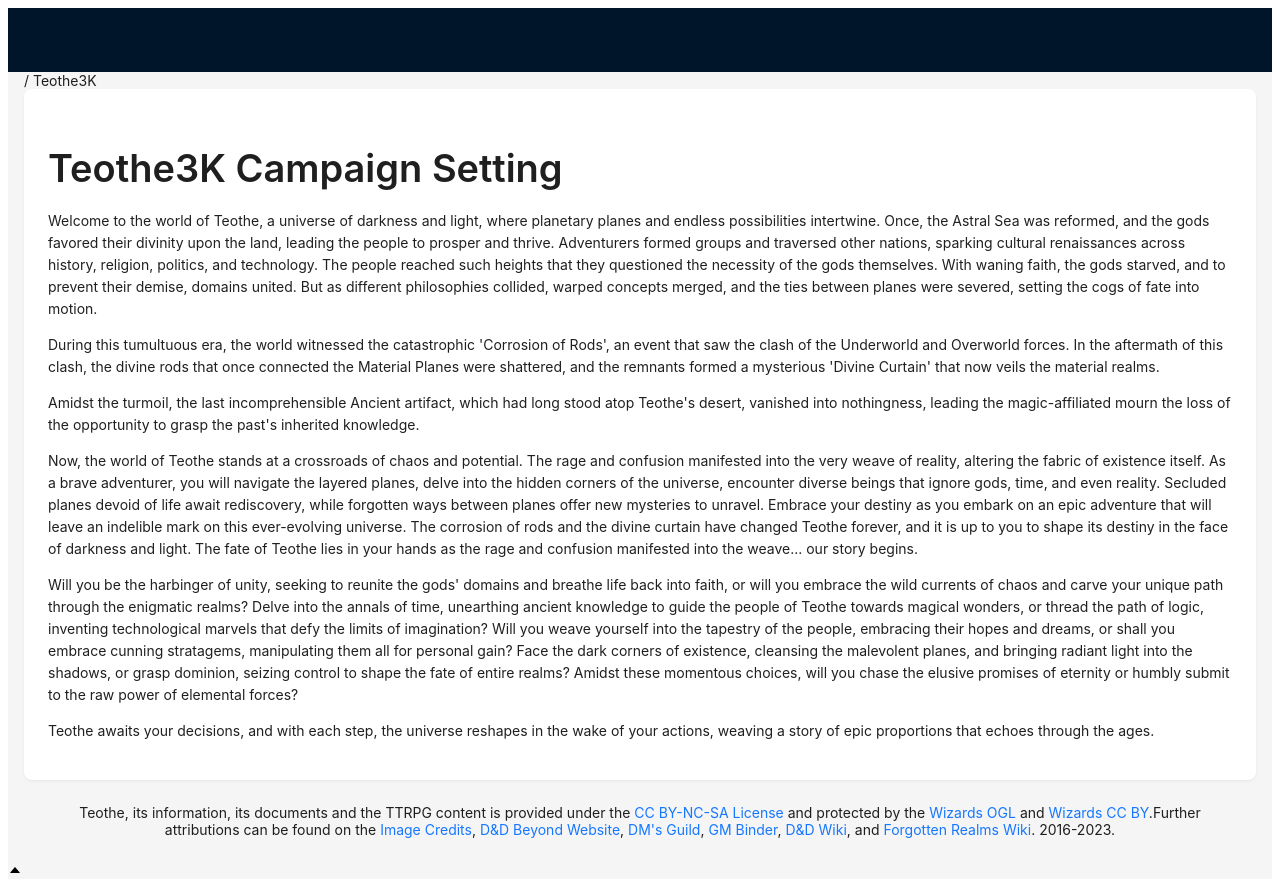
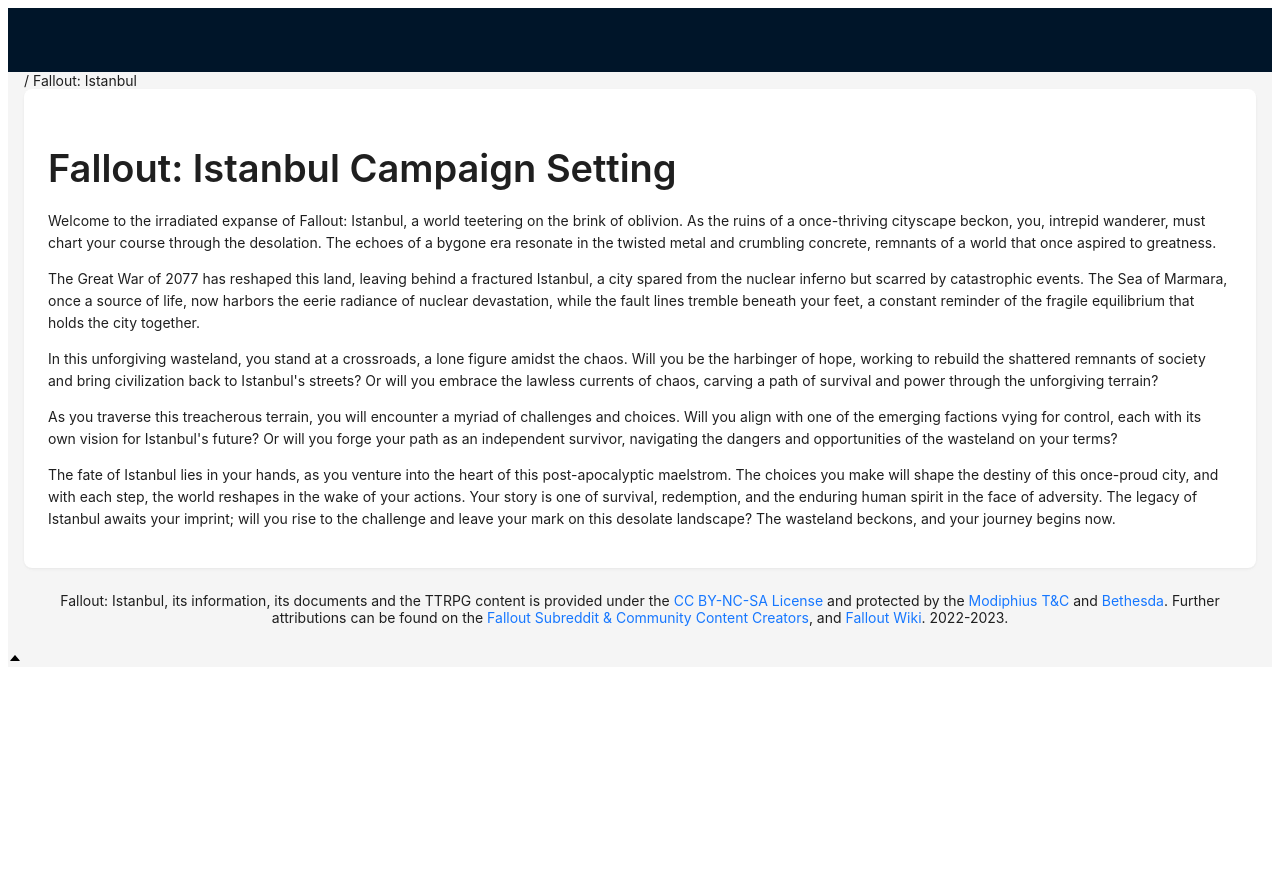
Before and after one commit to ozgurozbek/fallout, a Next.js app: page /Dashboard in a window 1280 px wide. After the commit the page ends 800 px from the top, so only its background shows below. Built offline with nearby package versions, Linux system fonts and the light colour scheme.

Commit message:
Update some text and credits

```diff
--- a/pages/Dashboard.tsx
+++ b/pages/Dashboard.tsx
@@ -16,25 +16,24 @@ export default function Dashboard() {
     <Layout>
       <Header style={{ padding: "0px" }} />
       <Content id="PageContent" style={{ margin: "0 16px" }}>
-        <GetCrumbs path="Teothe3K" />
+        <GetCrumbs path="Fallout: Istanbul" />
         <Card bordered={false} className="w-full">
           <SimpleContent
             contentProps={{
-              title: "Teothe3K Campaign Setting",
+              title: "Fallout: Istanbul Campaign Setting",
               text: [
-                "Welcome to the world of Teothe, a universe of darkness and light, where planetary planes and endless possibilities intertwine. Once, the Astral Sea was reformed, and the gods favored their divinity upon the land, leading the people to prosper and thrive. Adventurers formed groups and traversed other nations, sparking cultural renaissances across history, religion, politics, and technology. The people reached such heights that they questioned the necessity of the gods themselves. With waning faith, the gods starved, and to prevent their demise, domains united. But as different philosophies collided, warped concepts merged, and the ties between planes were severed, setting the cogs of fate into motion.",
-                "During this tumultuous era, the world witnessed the catastrophic 'Corrosion of Rods', an event that saw the clash of the Underworld and Overworld forces. In the aftermath of this clash, the divine rods that once connected the Material Planes were shattered, and the remnants formed a mysterious 'Divine Curtain' that now veils the material realms.",
-                "Amidst the turmoil, the last incomprehensible Ancient artifact, which had long stood atop Teothe's desert, vanished into nothingness, leading the magic-affiliated mourn the loss of the opportunity to grasp the past's inherited knowledge.",
-                "Now, the world of Teothe stands at a crossroads of chaos and potential. The rage and confusion manifested into the very weave of reality, altering the fabric of existence itself. As a brave adventurer, you will navigate the layered planes, delve into the hidden corners of the universe, encounter diverse beings that ignore gods, time, and even reality. Secluded planes devoid of life await rediscovery, while forgotten ways between planes offer new mysteries to unravel. Embrace your destiny as you embark on an epic adventure that will leave an indelible mark on this ever-evolving universe. The corrosion of rods and the divine curtain have changed Teothe forever, and it is up to you to shape its destiny in the face of darkness and light. The fate of Teothe lies in your hands as the rage and confusion manifested into the weave... our story begins.",
-                "Will you be the harbinger of unity, seeking to reunite the gods' domains and breathe life back into faith, or will you embrace the wild currents of chaos and carve your unique path through the enigmatic realms? Delve into the annals of time, unearthing ancient knowledge to guide the people of Teothe towards magical wonders, or thread the path of logic, inventing technological marvels that defy the limits of imagination? Will you weave yourself into the tapestry of the people, embracing their hopes and dreams, or shall you embrace cunning stratagems, manipulating them all for personal gain? Face the dark corners of existence, cleansing the malevolent planes, and bringing radiant light into the shadows, or grasp dominion, seizing control to shape the fate of entire realms? Amidst these momentous choices, will you chase the elusive promises of eternity or humbly submit to the raw power of elemental forces?",
-                "Teothe awaits your decisions, and with each step, the universe reshapes in the wake of your actions, weaving a story of epic proportions that echoes through the ages.",
+                "Welcome to the irradiated expanse of Fallout: Istanbul, a world teetering on the brink of oblivion. As the ruins of a once-thriving cityscape beckon, you, intrepid wanderer, must chart your course through the desolation. The echoes of a bygone era resonate in the twisted metal and crumbling concrete, remnants of a world that once aspired to greatness.",
+                "The Great War of 2077 has reshaped this land, leaving behind a fractured Istanbul, a city spared from the nuclear inferno but scarred by catastrophic events. The Sea of Marmara, once a source of life, now harbors the eerie radiance of nuclear devastation, while the fault lines tremble beneath your feet, a constant reminder of the fragile equilibrium that holds the city together.",
+                "In this unforgiving wasteland, you stand at a crossroads, a lone figure amidst the chaos. Will you be the harbinger of hope, working to rebuild the shattered remnants of society and bring civilization back to Istanbul's streets? Or will you embrace the lawless currents of chaos, carving a path of survival and power through the unforgiving terrain?",
+                "As you traverse this treacherous terrain, you will encounter a myriad of challenges and choices. Will you align with one of the emerging factions vying for control, each with its own vision for Istanbul's future? Or will you forge your path as an independent survivor, navigating the dangers and opportunities of the wasteland on your terms?",
+                "The fate of Istanbul lies in your hands, as you venture into the heart of this post-apocalyptic maelstrom. The choices you make will shape the destiny of this once-proud city, and with each step, the world reshapes in the wake of your actions. Your story is one of survival, redemption, and the enduring human spirit in the face of adversity. The legacy of Istanbul awaits your imprint; will you rise to the challenge and leave your mark on this desolate landscape? The wasteland beckons, and your journey begins now.",
               ],
             }}
           />
         </Card>
       </Content>
       <Footer style={{ textAlign: "center" }}>
-        Teothe, its information, its documents and the TTRPG content is provided
+        Fallout: Istanbul, its information, its documents and the TTRPG content is provided
         under the{" "}
         <a
           target="_blank"
@@ -45,48 +44,32 @@ export default function Dashboard() {
         and protected by the{" "}
         <a
           target="_blank"
-          href="https://ozgurozbek.github.io/dnd/SRD-OGL_V5.1.pdf"
+          href="https://www.modiphius.net/pages/terms-and-conditions"
         >
-          Wizards OGL{" "}
+          Modiphius T&C{" "}
         </a>
         and{" "}
         <a
           target="_blank"
-          href="https://ozgurozbek.github.io/dnd/SRD5.1-CCBY4.0_License_live%20links.pdf"
+          href="https://fallout.bethesda.net/en/games/fallout"
         >
-          Wizards CC BY
+          Bethesda
         </a>
-        .Further attributions can be found on the{" "}
+        . Further attributions can be found on the{" "}
         <a
           target="_blank"
-          href="https://ozgurozbek.github.io/dnd/img-credits.xml"
+          href="https://www.reddit.com/r/Fallout2d20/"
         >
-          Image Credits
-        </a>
-        ,{" "}
-        <a target="_blank" href="https://www.dndbeyond.com/">
-          D&D Beyond Website
-        </a>
-        ,{" "}
-        <a target="_blank" href="https://www.dmsguild.com/">
-          DM&apos;s Guild
-        </a>
-        ,{" "}
-        <a target="_blank" href="https://www.gmbinder.com/">
-          GM Binder
-        </a>
-        ,{" "}
-        <a target="_blank" href="https://www.dandwiki.com/wiki/">
-          D&D Wiki
+          Fallout Subreddit & Community Content Creators
         </a>
         , and{" "}
         <a
           target="_blank"
-          href="https://forgottenrealms.fandom.com/wiki/Main_Page"
+          href="https://fallout.fandom.com/wiki/Fallout_Wiki"
         >
-          Forgotten Realms Wiki
+          Fallout Wiki
         </a>
-        . 2016-2023.
+        . 2022-2023.
       </Footer>
       <div
         className="w-12 h-12 rounded-full bg-[#00ff1c] hover:bg-[#004c0a] fixed bottom-4 right-4 transition-all text-center text-4xl"
--- a/pages/Entities.tsx
+++ b/pages/Entities.tsx
@@ -48,7 +48,7 @@ function GetDeities(rank: string) {
 export default function EntitiesPage() {
   return (
     <section>
-      <GetCrumbs path={"Teothe3K,Deities"} />
+      <GetCrumbs path={"Fallout: Istanbul,Deities"} />
       <Card bordered={false} className="w-full">
         <SimpleContent
           contentProps={{
--- a/pages/Factions.tsx
+++ b/pages/Factions.tsx
@@ -48,7 +48,7 @@ function GetDeities(rank: string) {
 export default function FactionsPage() {
   return (
     <section>
-      <GetCrumbs path={"Teothe3K,Deities"} />
+      <GetCrumbs path={"Fallout: Istanbul,Deities"} />
       <Card bordered={false} className="w-full">
         <SimpleContent
           contentProps={{
--- a/pages/Homebrews.tsx
+++ b/pages/Homebrews.tsx
@@ -50,7 +50,7 @@ function GetHomebrews(category: string) {
 export default function HomebrewsPage() {
   return (
     <section>
-      <GetCrumbs path={"Teothe3K,Homebrews"} />
+      <GetCrumbs path={"Fallout: Istanbul,Homebrews"} />
       <Card bordered={false} className="w-full">
         <SimpleContent
           contentProps={{
--- a/pages/Information.tsx
+++ b/pages/Information.tsx
@@ -10,7 +10,7 @@ import SimpleContent from "@/components/SimpleCon";
 export default function InformationPage() {
   return (
     <section>
-      <GetCrumbs path={"Teothe3K,Common Lore"} />
+      <GetCrumbs path={"Fallout: Istanbul,Common Lore"} />
       <Card bordered={false} className="w-full">
         <SimpleContent
           contentProps={{
--- a/pages/Pricing.tsx
+++ b/pages/Pricing.tsx
@@ -105,7 +105,7 @@ function GetTableData() {
 export default function PricingPage() {
   return (
     <section>
-      <GetCrumbs path={"Teothe3K,Common Pricing"} />
+      <GetCrumbs path={"Fallout: Istanbul,Common Pricing"} />
       <Card bordered={false} className="w-full">
         {GetTableData()}
       </Card>
--- a/pages/Tables.tsx
+++ b/pages/Tables.tsx
@@ -150,7 +150,7 @@ function GetTableData() {
 export default function TablesPage() {
   return (
     <section>
-      <GetCrumbs path={"Teothe3K,Tables"} />
+      <GetCrumbs path={"Fallout: Istanbul,Tables"} />
       <Card bordered={false} className="w-full">
         {GetTableData()}
       </Card>
--- a/pages/Tools.tsx
+++ b/pages/Tools.tsx
@@ -86,7 +86,7 @@ function GetTableData() {
 export default function ToolsPage() {
   return (
     <section>
-      <GetCrumbs path={"Teothe3K,Tools"} />
+      <GetCrumbs path={"Fallout: Istanbul,Tools"} />
       <Card bordered={false} className="w-full">
         {GetTableData()}
       </Card>
--- a/src/app/layout.tsx
+++ b/src/app/layout.tsx
@@ -5,8 +5,8 @@ import Script from "next/script";
 const inter = Inter({ subsets: ["latin"] });
 
 export const metadata = {
-  title: "Teothe3K - A 5E Campaign Setting",
-  description: "A Material Plane for TTRPG Systems",
+  title: "Fallout: Istanbul - A Fallout 2d20 Campaign Setting",
+  description: "Reimagined Istanbul for Fallout2d20 the System",
 };
 
 /**
```
Also changed, not shown: src/components/SideNav.tsx (+7 -8 lines).
